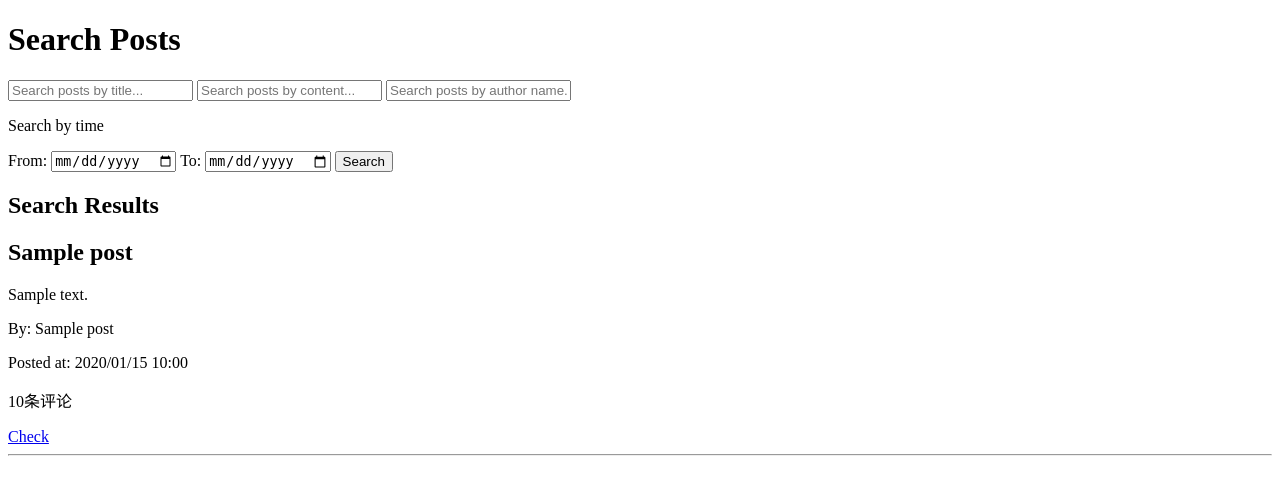
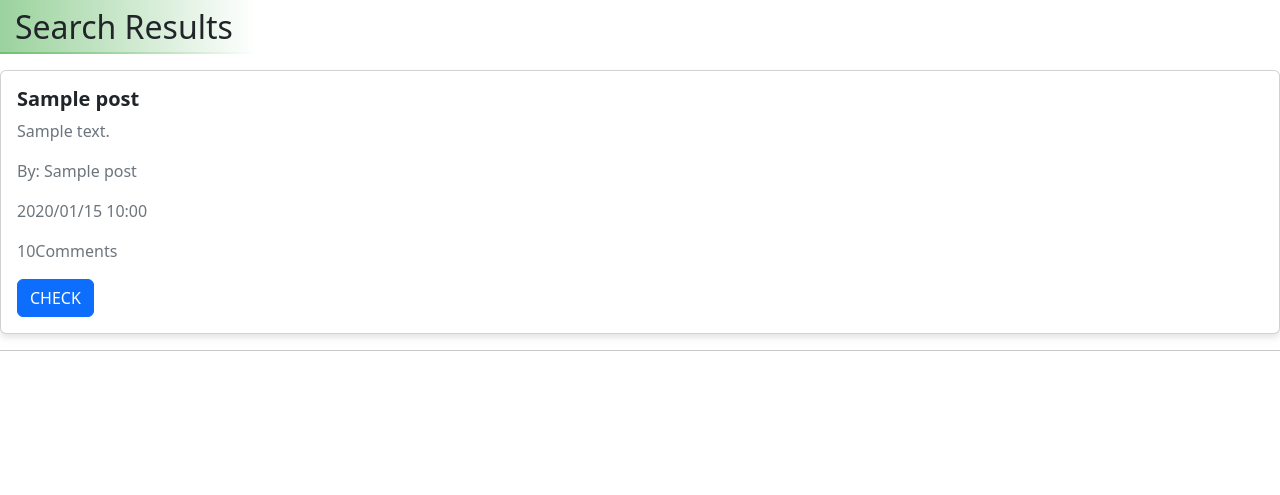
Before and after one commit to xjzhong-027/AI-AssistedTrainingWebsite, a Django app: template forum/templates/forum/searchforum.html in a window 1280 px wide. Shown: the top 495 px of the page. Run offline with Django 4.2, Linux system fonts and the light colour scheme; the template is opened without the code that fills it: most values are stand-ins (such as "Sample title", 1, 10 or a date in 2020).

Commit message:
css调整

```diff
--- a/forum/templates/forum/searchforum.html
+++ b/forum/templates/forum/searchforum.html
@@ -1,36 +1,33 @@
+{% load static %}
 <!DOCTYPE html>
 <html lang="en">
 <head>
     <meta charset="UTF-8">
     <title>Search Posts</title>
+     <link rel="stylesheet" href="{% static 'css/forum_student.css' %}">
+        <link href="https://cdn.jsdelivr.net/npm/bootstrap@5.3.0/dist/css/bootstrap.min.css" rel="stylesheet">
 </head>
 <body>
-<h1>Search Posts</h1>
-<form method="get" action="{% url 'forum:search_posts' %}">
-    <input type="text" name="title" placeholder="Search posts by title...">
-    <input type="text" name="content" placeholder="Search posts by content...">
-    <input type="text" name="name" placeholder="Search posts by author name...">
-    <p>Search by time</p>
-    <label for="id_created_at__gte">From:</label>
-    <input type="date" id="id_created_at__gte" name="created_at__gte">
-    <label for="id_created_at__lte">To:</label>
-    <input type="date" id="id_created_at__lte" name="created_at__lte">
-    <button type="submit">Search</button>
-</form>
-
-<h2>Search Results</h2>
+<h2 class="mb-3">Search Results</h2>
 {% for post in filter.qs %}
-    <div>
-        <h2>{{ post.title }}</h2>
-        <p>{{ post.content|truncatewords:20 }}</p>
-        <p>By: {{ post.name }}</p>
-        <p>Posted at: {{ post.created_at|date:"Y/m/d H:i" }}</p>
-        <p>{{ post.top_score }}条评论</p>
-        <a href="{% url 'forum:post_detail' post.id %}">Check</a>
-    </div>
+     <div class="card mb-3">
+                        <div class="card-body">
+                            <h5 class="card-title">{{ post.title }}</h5>
+                            <p class="card-text">{{ post.content|truncatewords:20 }}</p>
+                            <p class="card-text">By: {{ post.name }}</p>
+                            <p class="card-text">{{ post.created_at|date:"Y/m/d H:i" }}</p>
+                            <p class="card-text">{{ post.top_score }}Comments</p>
+                            <a href="{% url 'forum:post_detail' post.id %}" class="btn btn-primary">CHECK</a>
+                            {% if request.session.role == 'teacher' or post.author == request.session.username %}
+                                <a href="{% url 'forum:post_delete' post.id %}" class="btn btn-danger">DELETE</a>
+                            {% endif %}
+                        </div>
+                    </div>
     <hr>
 {% empty %}
     <p>No posts found.</p>
 {% endfor %}
+    <script src="https://cdn.jsdelivr.net/npm/bootstrap@5.3.0/dist/js/bootstrap.bundle.min.js"></script>
+
 </body>
 </html>
```
Also changed, not shown: forum/templates/forum/forum_student.html (+23 -23 lines).
